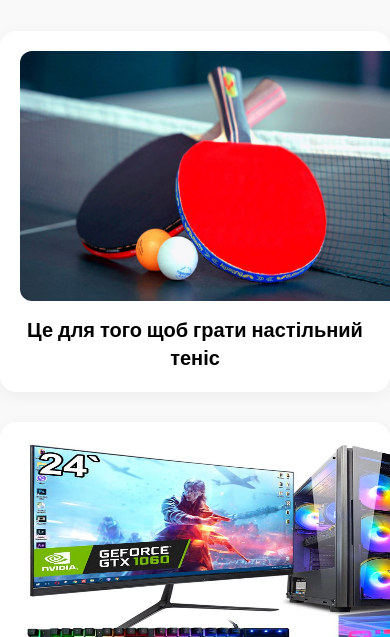
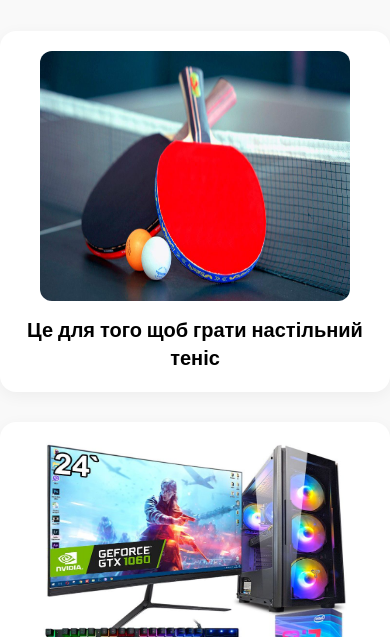
Before and after one commit to Vladislav-Teterskyi/Lab13, a plain HTML site: page posts.html in a window 390 px wide. Shown: the part 207-844 px from the top of the page. Drawn offline with Linux system fonts and the light colour scheme.

Commit message:
Debug problems with photoes

```diff
--- a/style/main.scss
+++ b/style/main.scss
@@ -284,7 +284,7 @@ body {
     background: #fff;
     border-radius: 16px;
     box-shadow: 0 4px 16px rgba(0, 0, 0, 0.05);
-    overflow: hidden;
+    // overflow: hidden;
     text-align: center;
     padding: 20px;
 
@@ -353,4 +353,13 @@ footer {
             }
         }
     }
+
+    .posts {
+        .project {
+        img {
+            width: 310px;
+        }
+    }
+    }
+
 }
```
Also changed, not shown: posts.html (+5 -8 lines), style/main.css, 1 other file.
